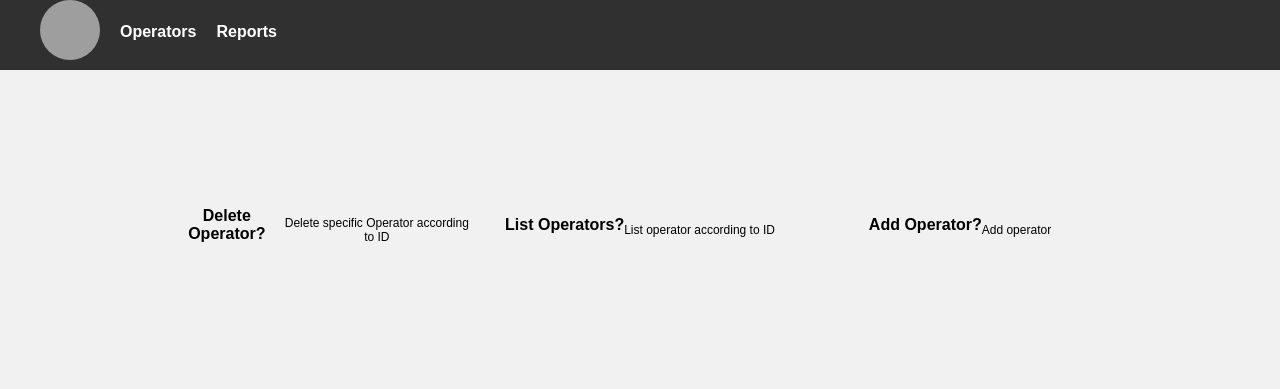
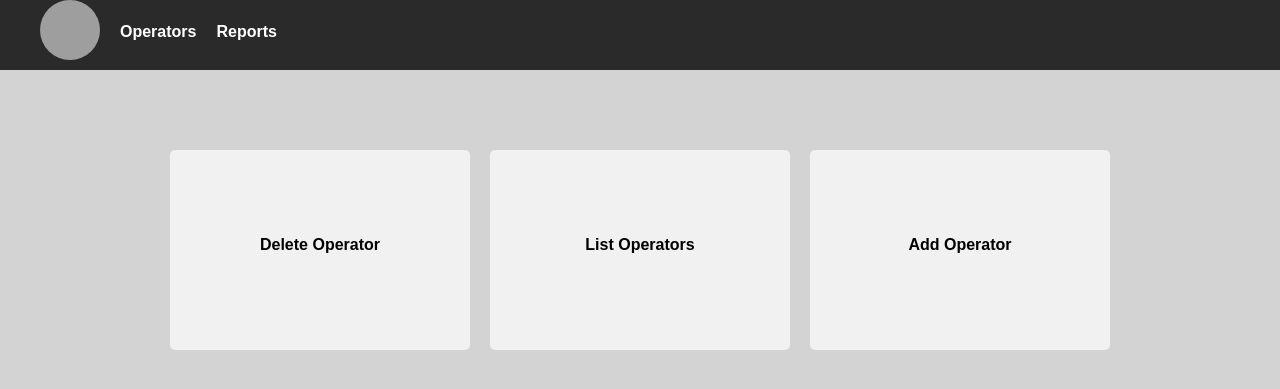
Before and after one commit to alaasaleem/COMP333-Database-Project, a Flask app: page /manage_operator in a window 1280 px wide. Shown: the top 389 px of the page. Run offline with Flask 3, Linux system fonts and the light colour scheme; grey boxes are pictures that could not be loaded.

Commit message:
Update manage_operator.html

```diff
--- a/Templates/manage_operator.html
+++ b/Templates/manage_operator.html
@@ -15,7 +15,8 @@
 
     body {
       font-family: Arial, sans-serif;
-      background-color: #f1f1f1;
+      background-color: #d3d3d3;
+      margin: 0;
     }
 
     .menu {
@@ -60,15 +61,17 @@
 
     .button {
       width: 300px;
-      height: 150px;
+      height: 200px; /* Increased height for taller buttons */
       background-color: #f1f1f1;
       border-radius: 5px;
       margin: 0 10px;
       display: flex;
+      flex-direction: column;
       align-items: center;
       justify-content: center;
       cursor: pointer;
       transition: background-color 0.3s ease;
+      position: relative; /* Added for positioning description */
     }
 
     .button:hover {
@@ -78,12 +81,29 @@
     .button-text {
       text-align: center;
       font-weight: bold;
+      margin-bottom: 10px;
     }
 
     .button-description {
       font-size: 12px;
-      margin-top: 10px;
       text-align: center;
+      color: hsl(217, 10%, 50.8%);
+      opacity: 0; /* Initially hidden */
+      position: absolute;
+      top: 100%; /* Position below the button */
+      left: 50%;
+      transform: translateX(-50%);
+      background-color: white;
+      padding: 10px;
+      border-radius: 5px;
+      box-shadow: 0 2px 5px rgba(0, 0, 0, 0.2);
+      transition: opacity 0.3s ease;
+      pointer-events: none; /* Avoids interfering with button clicks */
+      width: 80%; /* Adjust width as per your preference */
+    }
+
+    .button:hover .button-description {
+      opacity: 1; /* Show on hover */
     }
 
   </style>
@@ -94,25 +114,32 @@
       <a href="{{ url_for('admin') }}">
         <img src="https://scontent.ftlv11-1.fna.fbcdn.net/v/t39.30808-6/327039226_911448670208477_2572797240868318650_n.jpg?_nc_cat=107&cb_f2e=test&ccb=1-7&_nc_sid=09cbfe&_nc_ohc=5Sl5v1-889sAX-1ALSu&_nc_ht=scontent.ftlv11-1.fna&oh=00_AfDN_umwoFXkv-8rgT3qYrFSWDvHDakKIzcTrNhKtBOtug&oe=649B82AB" alt="Logo">
       </a>
-          <a href="{{ url_for('manage_operator') }}">Operators</a>
-        <a href="{{ url_for('manage_reports') }}">Reports</a>
+      <a href="{{ url_for('manage_operator') }}">Operators</a>
+      <a href="{{ url_for('manage_reports') }}">Reports</a>
     </div>
   </div>
 
 
   <div class="button-container">
     <div class="button" onclick="window.location.href='delete_operator.html'">
-      <div class="button-text">Delete Operator?</div>
-      <div class="button-description">Delete specific Operator according to ID</div>
+      <div class="button-text">Delete Operator</div>
+      <div class="button-description">Click here to delete a specific operator from the system.
+        Only administrators have permission to perform this action.
+        Deleting an operator will revoke their access and remove them from the system.</div>
     </div>
     <div class="button" onclick="window.location.href='list_operators.html'">
-      <div class="button-text">List Operators?</div>
-      <div class="button-description">List operator according to ID</div>
+      <div class="button-text">List Operators</div>
+      <div class="button-description">Click here to view a list of all operators in the system.
+        This list provides details such as their names, contact information, and assigned tasks.
+        Only administrators can access and manage operators.</div>
     </div>
     <div class="button" onclick="window.location.href='add_operator.html'">
-      <div class="button-text">Add Operator?</div>
-      <div class="button-description">Add operator</div>
+      <div class="button-text">Add Operator</div>
+      <div class="button-description">Click here to add a new operator to the system.
+        Provide the required information, such as name, contact details,
+        and assigned tasks, to create a new operator account.</div>
     </div>
   </div>
+
 </body>
 </html>
```
